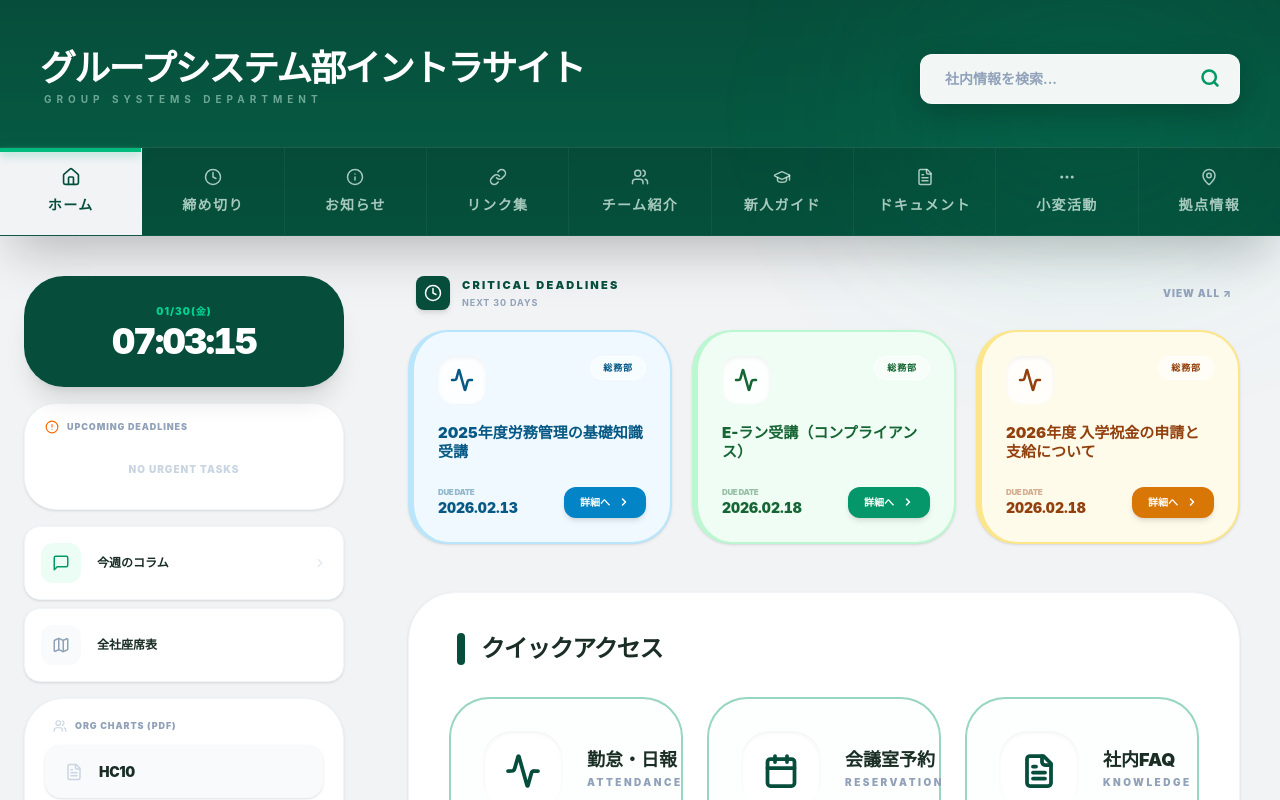
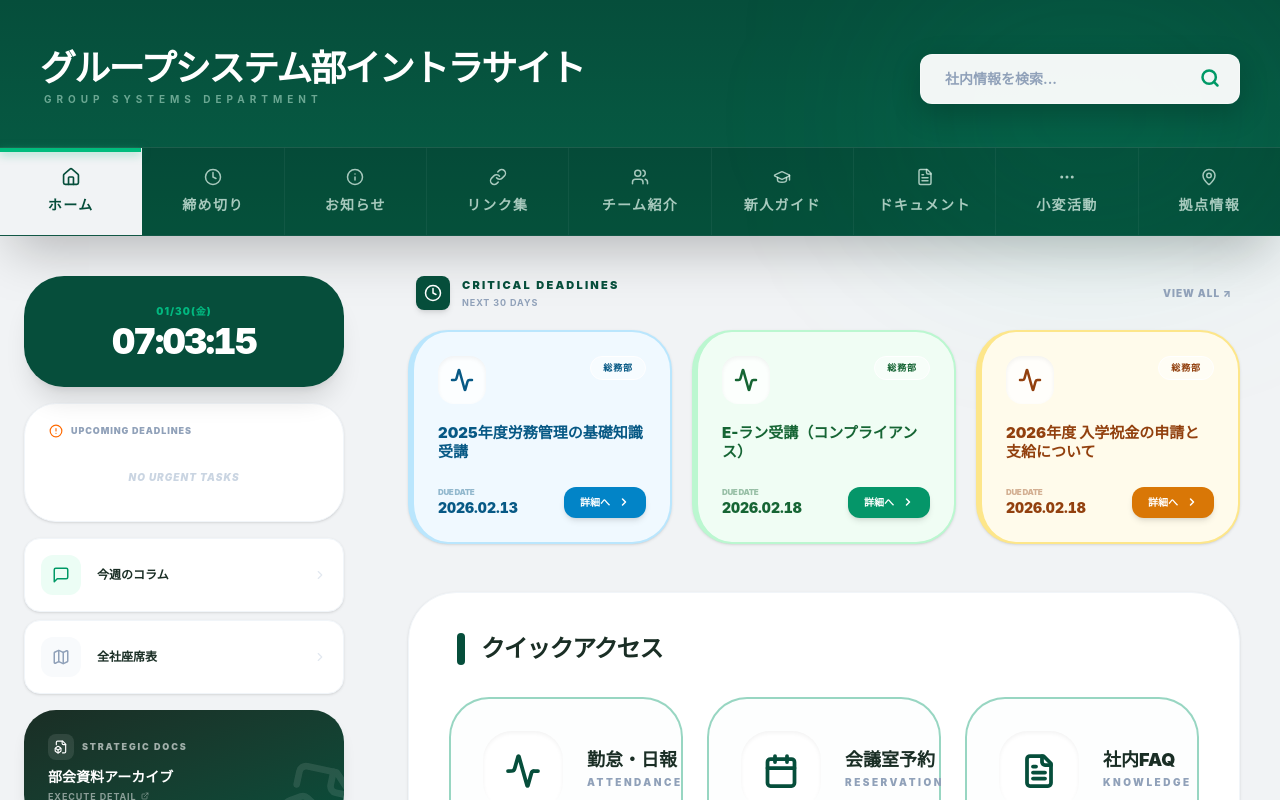
Before and after one commit to s1azt/shohen, a React (Vite) app: page / in a window 1280 px wide. Shown: the top 800 px of the page. Built offline with nearby package versions, Linux system fonts and the light colour scheme.

Commit message:
サイドバー変更

```diff
--- a/src/components/Sidebar.tsx
+++ b/src/components/Sidebar.tsx
@@ -1,6 +1,5 @@
 import React, { useState, useEffect } from "react";
-import { MessageSquare, Map, Users, Clock, AlertCircle, ChevronRight, FileText, ChevronDown, Headset, ExternalLink } from "lucide-react";
-import { getAllSections } from "../data/organization";
+import { MessageSquare, Map, Clock, AlertCircle, ChevronRight, ChevronDown, Headset, FileBox, ExternalLink } from "lucide-react";
 import { allDeadlines } from "../data/deadlines";
 import { externalLinks } from "../data/links";
 
@@ -19,14 +18,13 @@ export const Sidebar: React.FC<SidebarProps> = ({ setActiveTab, setActiveSection
     return () => clearInterval(timer);
   }, []);
 
-  const sections = getAllSections();
   const today = new Date();
   today.setHours(0, 0, 0, 0);
 
   const upcomingDeadlines = (allDeadlines || [])
     .map(d => ({
       ...d,
-      diffDays: Math.ceil((new Date(d.date).getTime() - today.getTime()) / (1000 * 60 * 60 * 24))
+      diffDays: Math.ceil((new Date(d.date.replace(/\./g, '/')).getTime() - today.getTime()) / (1000 * 60 * 60 * 24))
     }))
     .filter(d => d.diffDays >= 0 && d.diffDays <= 7)
     .sort((a, b) => a.diffDays - b.diffDays)
@@ -35,46 +33,41 @@ export const Sidebar: React.FC<SidebarProps> = ({ setActiveTab, setActiveSection
   return (
     <aside className="w-full space-y-4 animate-in fade-in duration-500 font-sans">
 
-      {/* 1. CLOCK (💡 秒針表示を維持) */}
+      {/* 1. CLOCK */}
       <div className={`rounded-[2.5rem] p-7 text-center shadow-xl relative overflow-hidden transition-colors duration-[3000ms] ${isMidnight ? 'bg-[#112240]' : 'bg-[#064e3b]'}`}>
         <div className="relative z-10 text-white">
-          <div className="text-[10px] font-black text-emerald-400 uppercase tracking-widest mb-1">
+          <div className="text-[10px] font-black text-emerald-400 uppercase tracking-widest mb-1 opacity-80 text-center">
             {time.toLocaleDateString('ja-JP', { month: '2-digit', day: '2-digit', weekday: 'short' })}
           </div>
-          <div className="text-4xl font-black tabular-nums tracking-tighter leading-none">
-            {time.toLocaleTimeString('ja-JP', {
-              hour: '2-digit',
-              minute: '2-digit',
-              second: '2-digit',
-              hour12: false
-            })}
+          <div className="text-4xl font-black tabular-nums tracking-tighter leading-none text-center">
+            {time.toLocaleTimeString('ja-JP', { hour: '2-digit', minute: '2-digit', second: '2-digit', hour12: false })}
           </div>
         </div>
       </div>
 
       {/* 2. UPCOMING DEADLINES */}
-      <div className="bg-white rounded-[2rem] p-4 border border-slate-100 shadow-sm text-left">
-        <div className="flex items-center gap-2 mb-3 px-1">
+      <div className={`rounded-[2rem] p-5 border shadow-sm text-left ${isMidnight ? 'bg-slate-900 border-slate-800' : 'bg-white border-slate-100'}`}>
+        <div className="flex items-center gap-2 mb-4 px-1">
           <AlertCircle size={14} className="text-orange-500" />
           <h3 className="text-[9px] font-black text-slate-400 uppercase tracking-widest">Upcoming Deadlines</h3>
         </div>
-        <div className="space-y-1.5">
+        <div className="space-y-2">
           {upcomingDeadlines.length > 0 ? (
             upcomingDeadlines.map((d, i) => (
-              <div key={i} onClick={() => setActiveTab("deadlines")} className={`flex items-center justify-between p-3 rounded-xl border cursor-pointer transition-all ${d.diffDays <= 1 ? "bg-orange-50 border-orange-100 text-orange-700 shadow-sm" : "bg-slate-50 border-transparent text-slate-600 hover:border-slate-200"}`}>
-                <div className="text-[11px] font-black truncate leading-tight pr-2">{d.title}</div>
-                <div className={`shrink-0 text-[9px] font-black px-2 py-0.5 rounded-full ${d.diffDays <= 1 ? "bg-orange-500 text-white" : "bg-slate-200 text-slate-500"}`}>
+              <div key={i} onClick={() => setActiveTab("deadlines")} className={`flex items-center justify-between p-3 rounded-xl border cursor-pointer transition-all ${d.diffDays <= 1 ? "bg-red-50 border-red-100 text-red-700 shadow-sm" : "bg-slate-50 border-transparent text-slate-600 hover:border-slate-200"}`}>
+                <div className="text-[11px] font-black truncate pr-2">{d.title}</div>
+                <div className={`shrink-0 text-[8px] font-black px-2 py-0.5 rounded-full ${d.diffDays <= 1 ? "bg-red-500 text-white" : "bg-slate-200 text-slate-500"}`}>
                   {d.diffDays === 0 ? "TODAY" : `あと${d.diffDays}日`}
                 </div>
               </div>
             ))
           ) : (
-            <div className="py-4 text-center text-slate-300 text-[10px] font-black tracking-widest uppercase">No Urgent Tasks</div>
+            <div className="py-4 text-center text-slate-300 text-[10px] font-black tracking-widest uppercase italic">No Urgent Tasks</div>
           )}
         </div>
       </div>
 
-      {/* 3. MENU */}
+      {/* 3. MENU (コラム・座席表) */}
       <div className="space-y-2">
         <button onClick={() => setActiveTab("column")} className="w-full flex items-center justify-between p-4 bg-white hover:bg-slate-50 rounded-2xl border border-slate-100 shadow-sm transition-all group text-left">
           <div className="flex items-center gap-4">
@@ -88,37 +81,39 @@ export const Sidebar: React.FC<SidebarProps> = ({ setActiveTab, setActiveSection
 
         <button
           onClick={() => window.open(externalLinks.seatingChart, "_blank")}
-          className="w-full flex items-center gap-4 p-4 bg-white hover:bg-slate-50 rounded-2xl border border-slate-100 shadow-sm transition-all group text-left"
+          className="w-full flex items-center justify-between p-4 bg-white hover:bg-slate-50 rounded-2xl border border-slate-100 shadow-sm transition-all group text-left"
         >
-          <div className="w-10 h-10 bg-slate-50 rounded-xl flex items-center justify-center text-slate-400 group-hover:bg-[#064e3b] group-hover:text-white transition-all">
-            <Map size={18} />
+          <div className="flex items-center gap-4">
+            <div className="w-10 h-10 bg-slate-50 rounded-xl flex items-center justify-center text-slate-400 group-hover:bg-[#064e3b] group-hover:text-white transition-all">
+              <Map size={18} />
+            </div>
+            <span className="text-[12px] font-black text-[#1a2e25]">全社座席表</span>
           </div>
-          <span className="text-[12px] font-black text-[#1a2e25]">全社座席表</span>
+          <ChevronRight size={14} className="text-slate-200" />
         </button>
       </div>
 
-      {/* 4. ORGANIZATION (💡 ID のみを表示 / PDF直リンク) */}
-      <div className="bg-white rounded-[2.5rem] p-5 border border-slate-100 shadow-sm text-left">
-        <div className="flex items-center gap-2 mb-3 px-2">
-          <Users size={14} className="text-slate-300" />
-          <h3 className="text-[9px] font-black text-slate-400 uppercase tracking-widest">Org Charts (PDF)</h3>
+      {/* 💡 4. 部会資料バナー (ご指定の4番目に配置) */}
+      <button
+        onClick={() => window.open("http://dominoap.nekonet.co.jp/tyo/tyo1304.nsf/", "_blank")}
+        className={`w-full group relative overflow-hidden rounded-[2rem] p-6 text-left transition-all hover:shadow-2xl hover:-translate-y-1 border-none shadow-lg ${
+          isMidnight ? 'bg-slate-800' : 'bg-gradient-to-br from-[#1a2e25] to-[#064e3b] text-white'
+        }`}
+      >
+        <div className="relative z-10">
+          <div className="flex items-center gap-2 mb-2">
+            <div className={`p-1.5 rounded-lg ${isMidnight ? 'bg-blue-600' : 'bg-white/10'}`}>
+              <FileBox size={14} className="text-white" />
+            </div>
+            <span className="text-[9px] font-[1000] uppercase tracking-[0.2em] opacity-60">Strategic Docs</span>
+          </div>
+          <h4 className="text-[14px] font-black leading-tight mb-1">部会資料アーカイブ</h4>
+          <p className="text-[9px] font-bold opacity-50 flex items-center gap-1 uppercase tracking-widest">
+            Execute Detail <ExternalLink size={8} />
+          </p>
         </div>
-        <div className="space-y-2">
-          {sections.map((section) => (
-            <button
-              key={section.id}
-              onClick={() => window.open(section.pdfUrl, "_blank")}
-              className="w-full flex items-center justify-between px-5 py-4 bg-slate-50 hover:bg-[#064e3b] text-[#1a2e25] hover:text-white rounded-2xl transition-all group shadow-sm text-left"
-            >
-              <div className="flex items-center gap-4">
-                <FileText size={18} className="text-slate-300 group-hover:text-emerald-400 transition-colors" />
-                <span className="text-[14px] font-[1000] tracking-tight">{section.id}</span>
-              </div>
-              <ExternalLink size={14} className="text-slate-200 group-hover:text-white opacity-0 group-hover:opacity-100 transition-all" />
-            </button>
-          ))}
-        </div>
-      </div>
+        <FileBox size={80} className="absolute -right-4 -bottom-4 opacity-10 rotate-12" />
+      </button>
 
       {/* 5. SUPPORT */}
       <div className="space-y-2">
```
